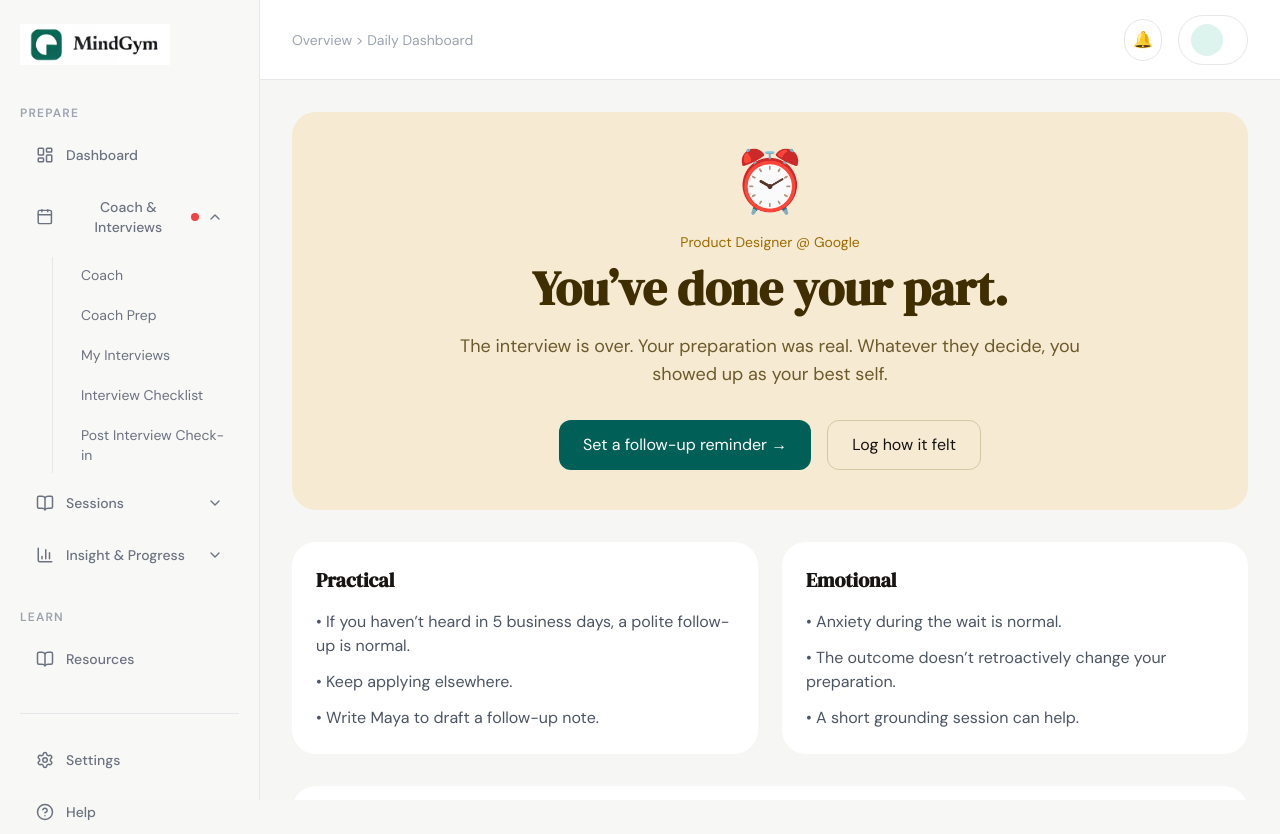
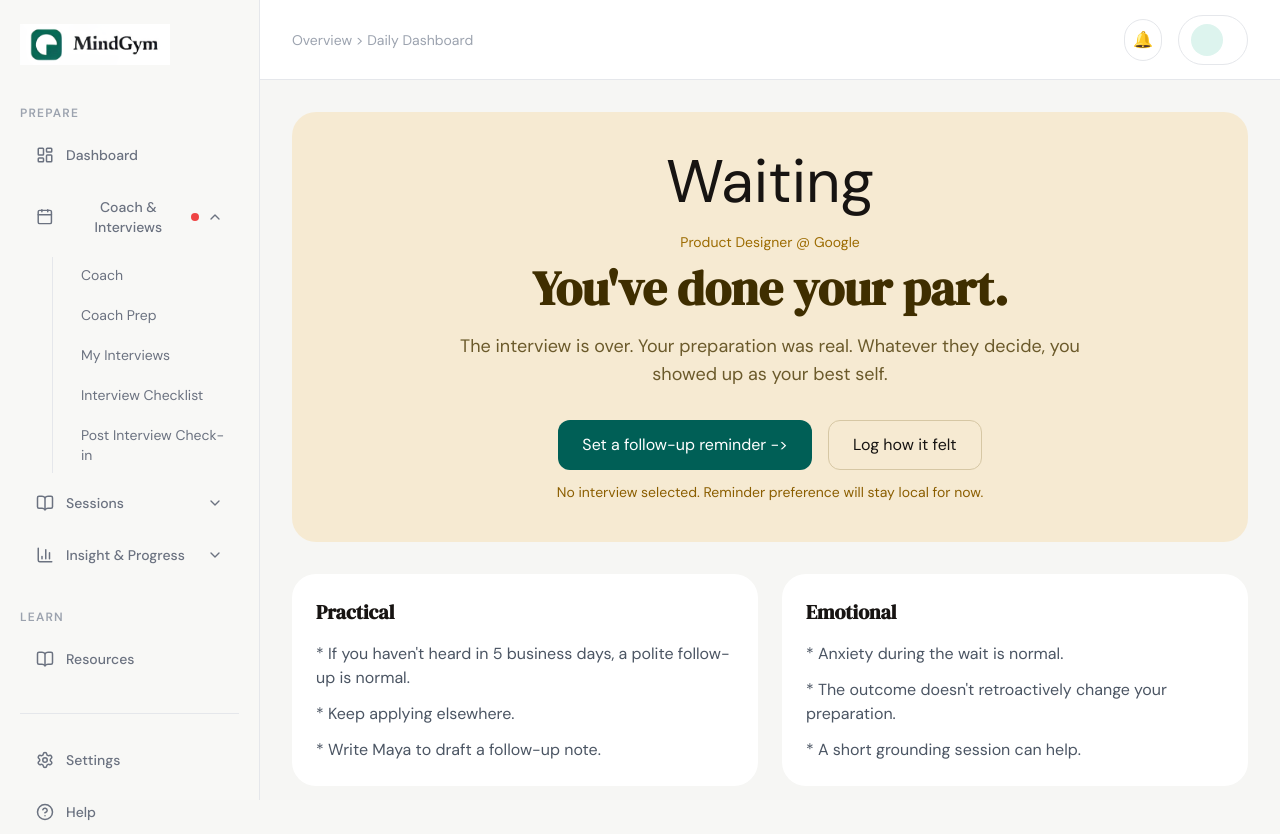
Before and after one commit to MindGym-1-0/mindgym-client, a Next.js app: page /coach/interview-checkin/awaiting-response in a window 1280 px wide. Built offline with nearby package versions, Linux system fonts and the light colour scheme; no server answers.

Commit message:
feat(checkin): add local follow-up reminder selection

```diff
--- a/src/app/(main)/coach/interview-checkin/awaiting-response/page.tsx
+++ b/src/app/(main)/coach/interview-checkin/awaiting-response/page.tsx
@@ -1,88 +1,135 @@
-// src/app/(main)/coach/interview-checkin/awaiting-response/page.tsx
+"use client";
 
-export default function AwaitingResponsePage() {
+import { useEffect, useState } from "react";
+
 const followUps = [
   "In 3 days",
   "In 5 days",
   "In 1 week",
-    "When I hear back",
-  ];
+  "When I hear back"
+] as const;
+
+export default function AwaitingResponsePage() {
+  const [interviewId, setInterviewId] = useState<string | null>(null);
+  const [selectedFollowUp, setSelectedFollowUp] = useState<(typeof followUps)[number] | null>(followUps[0]);
+  const [confirmationMessage, setConfirmationMessage] = useState<string | null>(null);
+
+  useEffect(() => {
+    const params = new URLSearchParams(window.location.search);
+    const nextInterviewId = params.get("interview_id")?.trim();
+    setInterviewId(nextInterviewId || null);
+  }, []);
+
+  function handleConfirmReminder() {
+    if (!selectedFollowUp) return;
+
+    // TODO: connect reminder scheduling when notification/reminder backend is ready.
+    setConfirmationMessage(`Reminder preference saved locally: ${selectedFollowUp}.`);
+  }
 
   return (
-    <div className="max-w-5xl mx-auto space-y-8">
-      <div className="bg-[#F6EAD2] rounded-3xl p-10 text-center">
-        <div className="text-6xl mb-5">⏰</div>
+    <div className="mx-auto max-w-5xl space-y-8">
+      <div className="rounded-3xl bg-[#F6EAD2] p-10 text-center">
+        <div className="mb-5 text-6xl">Waiting</div>
 
-        <p className="text-sm text-[#9C6B00] mb-3">
+        <p className="mb-3 text-sm text-[#9C6B00]">
           Product Designer @ Google
         </p>
 
-        <h1 className="text-5xl font-bold text-[#3F2E00] mb-5">
-          You’ve done your part.
+        <h1 className="mb-5 text-5xl font-bold text-[#3F2E00]">
+          You've done your part.
         </h1>
 
-        <p className="text-[#6B5A2B] max-w-2xl mx-auto text-lg">
+        <p className="mx-auto max-w-2xl text-lg text-[#6B5A2B]">
           The interview is over. Your preparation was real.
           Whatever they decide, you showed up as your best self.
         </p>
 
-        <div className="flex justify-center gap-4 mt-8">
-          <button className="bg-[#005F56] text-white px-6 py-3 rounded-xl">
-            Set a follow-up reminder →
+        <div className="mt-8 flex justify-center gap-4">
+          <button
+            type="button"
+            onClick={handleConfirmReminder}
+            disabled={!selectedFollowUp}
+            className="rounded-xl bg-[#005F56] px-6 py-3 text-white disabled:cursor-not-allowed disabled:opacity-60"
+          >
+            Set a follow-up reminder -&gt;
           </button>
 
-          <button className="border border-[#D6C7A4] px-6 py-3 rounded-xl">
+          <button type="button" className="rounded-xl border border-[#D6C7A4] px-6 py-3">
             Log how it felt
           </button>
         </div>
+
+        {confirmationMessage ? (
+          <p className="mt-4 text-sm text-[#6B5A2B]">{confirmationMessage}</p>
+        ) : null}
+
+        {!interviewId ? (
+          <p className="mt-3 text-sm text-[#8B5E00]">
+            No interview selected. Reminder preference will stay local for now.
+          </p>
+        ) : null}
       </div>
 
-      <div className="grid md:grid-cols-2 gap-6">
-        <div className="bg-white rounded-3xl p-6">
-          <h2 className="text-xl font-bold mb-4">
+      <div className="grid gap-6 md:grid-cols-2">
+        <div className="rounded-3xl bg-white p-6">
+          <h2 className="mb-4 text-xl font-bold">
             Practical
           </h2>
 
           <ul className="space-y-3 text-[#4B5563]">
-            <li>• If you haven’t heard in 5 business days, a polite follow-up is normal.</li>
-            <li>• Keep applying elsewhere.</li>
-            <li>• Write Maya to draft a follow-up note.</li>
+            <li>* If you haven't heard in 5 business days, a polite follow-up is normal.</li>
+            <li>* Keep applying elsewhere.</li>
+            <li>* Write Maya to draft a follow-up note.</li>
           </ul>
         </div>
 
-        <div className="bg-white rounded-3xl p-6">
-          <h2 className="text-xl font-bold mb-4">
+        <div className="rounded-3xl bg-white p-6">
+          <h2 className="mb-4 text-xl font-bold">
             Emotional
           </h2>
 
           <ul className="space-y-3 text-[#4B5563]">
-            <li>• Anxiety during the wait is normal.</li>
-            <li>• The outcome doesn’t retroactively change your preparation.</li>
-            <li>• A short grounding session can help.</li>
+            <li>* Anxiety during the wait is normal.</li>
+            <li>* The outcome doesn't retroactively change your preparation.</li>
+            <li>* A short grounding session can help.</li>
           </ul>
         </div>
       </div>
 
-      <div className="bg-white rounded-3xl p-6">
-        <h2 className="text-2xl font-bold mb-5">
+      <div className="rounded-3xl bg-white p-6">
+        <h2 className="mb-5 text-2xl font-bold">
           When should Maya check in with you?
         </h2>
 
-        <div className="grid grid-cols-2 md:grid-cols-4 gap-4">
-          {followUps.map((item, index) => (
+        <div className="grid grid-cols-2 gap-4 md:grid-cols-4">
+          {followUps.map((item) => {
+            const isSelected = selectedFollowUp === item;
+
+            return (
               <button
-              key={index}
-              className="border rounded-2xl py-4 hover:bg-[#E6F7F4] transition"
+                key={item}
+                type="button"
+                onClick={() => {
+                  setSelectedFollowUp(item);
+                  setConfirmationMessage(null);
+                }}
+                className={`rounded-2xl border py-4 transition ${
+                  isSelected
+                    ? "border-[#0D7C66] bg-[#E6F7F4] text-[#0D7C66]"
+                    : "hover:bg-[#E6F7F4]"
+                }`}
               >
                 {item}
               </button>
-          ))}
+            );
+          })}
         </div>
       </div>
 
-      <div className="bg-[#003B36] text-white rounded-3xl p-8">
-        <p className="italic text-lg">
-          “While you wait — keep moving forward.”
+      <div className="rounded-3xl bg-[#003B36] p-8 text-white">
+        <p className="text-lg italic">
+          "While you wait - keep moving forward."
         </p>
       </div>
     </div>
```
Lines whose indentation alone changed are shown as unchanged.
